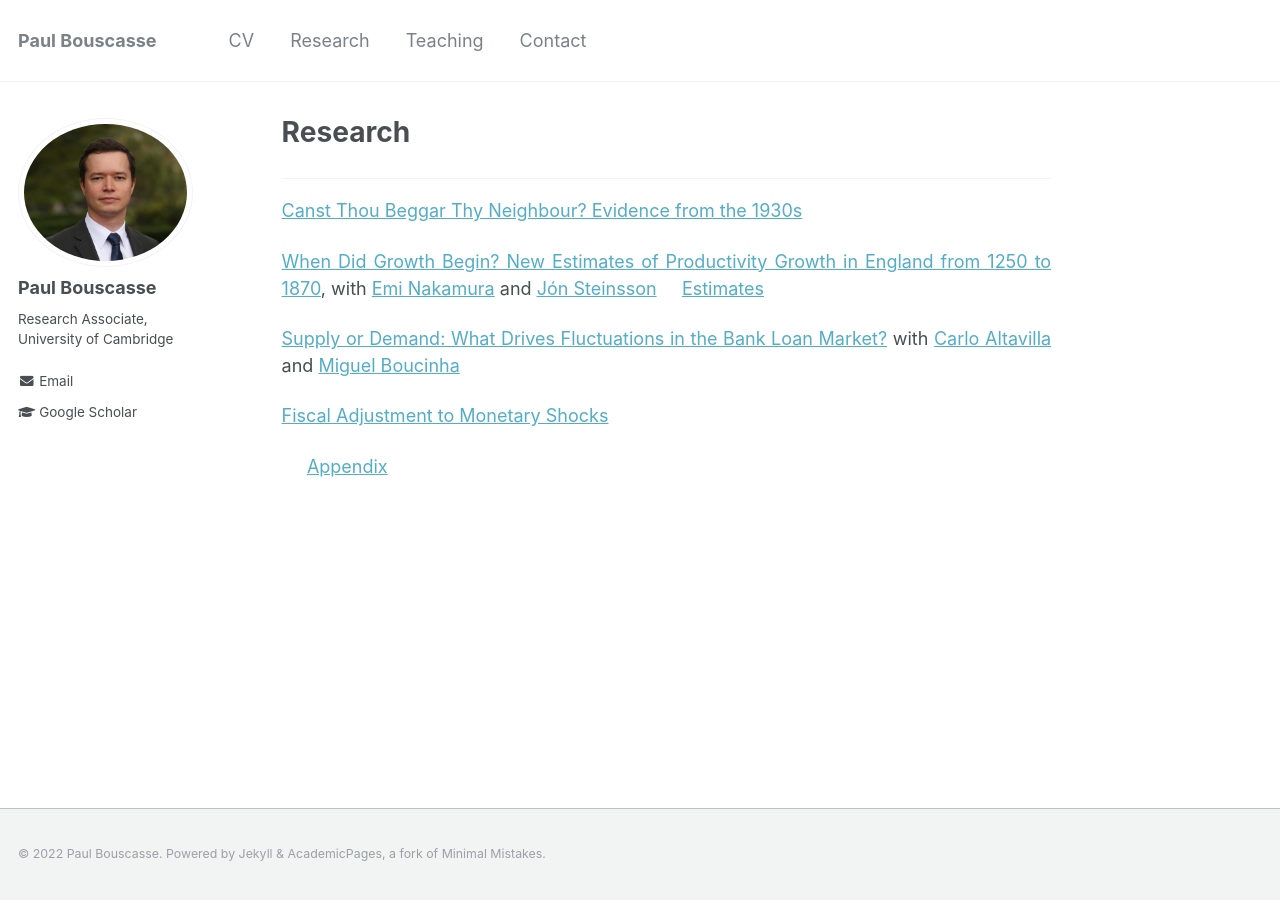
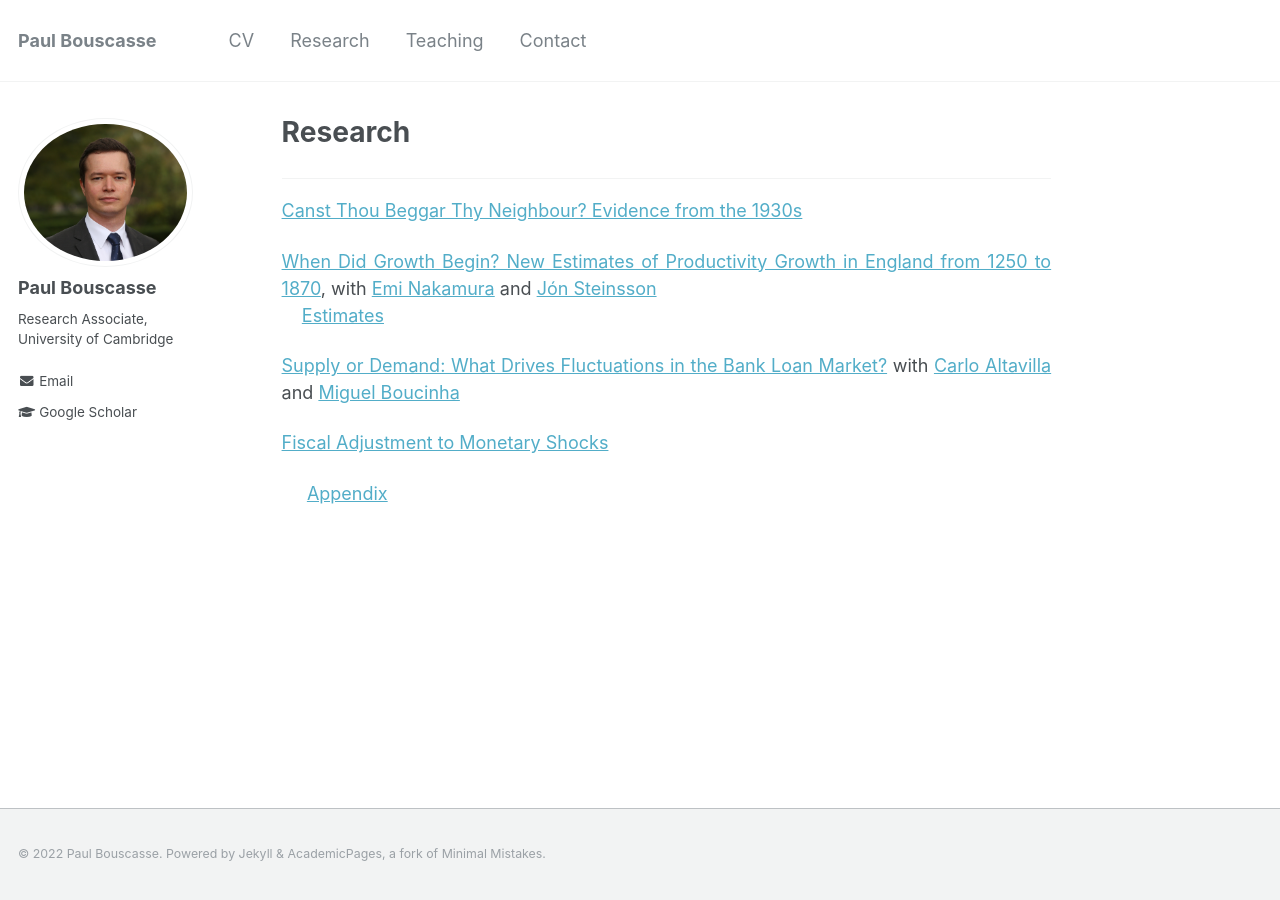
Before and after one commit to paul-bouscasse/paul-bouscasse.github.io, a Jekyll site: the page built from _pages/research.md, in a window 1280 px wide. Built offline with Jekyll 4.4.1, drawn with Linux system fonts in a browser that asks for light colours.

Commit message:
Update research.md

```diff
--- a/_pages/research.md
+++ b/_pages/research.md
@@ -8,7 +8,7 @@ author_profile: true
 
 <p style='text-align: justify;'><a href='https://paul-bouscasse.github.io/files/bouscasse_jmp.pdf'>Canst Thou Beggar Thy Neighbour? Evidence from the 1930s</a></p>
 
-<p style='text-align: justify;'><a href='https://paul-bouscasse.github.io/files/bns_malthus.pdf'>When Did Growth Begin? New Estimates of Productivity Growth in England from 1250 to 1870</a>, with <a href='https://eml.berkeley.edu/~enakamura'>Emi Nakamura</a> and <a href='https://eml.berkeley.edu/~jsteinsson'>Jón Steinsson</a>
+<p style='text-align: justify;'><a href='https://paul-bouscasse.github.io/files/bns_malthus.pdf'>When Did Growth Begin? New Estimates of Productivity Growth in England from 1250 to 1870</a>, with <a href='https://eml.berkeley.edu/~enakamura'>Emi Nakamura</a> and <a href='https://eml.berkeley.edu/~jsteinsson'>Jón Steinsson</a><br>
 &nbsp;&nbsp;&nbsp;&nbsp;<a href='https://paul-bouscasse.github.io/files/malthus_estimates.xlsx'>Estimates</a></p>
 
 <p style='text-align: justify;'><a href='https://paul-bouscasse.github.io/files/abb_supply_demand.pdf'>Supply or Demand: What Drives Fluctuations in the Bank Loan Market?</a> with <a href='https://sites.google.com/view/carlo-altavilla/home'>Carlo Altavilla</a> and <a href='https://www.ecb.europa.eu/pub/research/authors/profiles/miguel-boucinha.en.html'>Miguel Boucinha</a></p>
```
